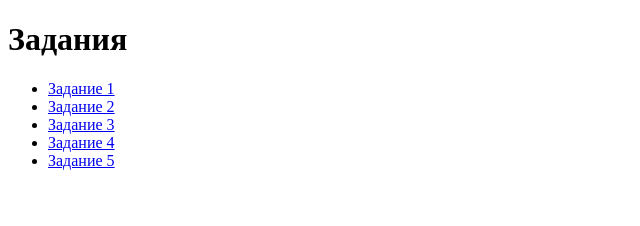
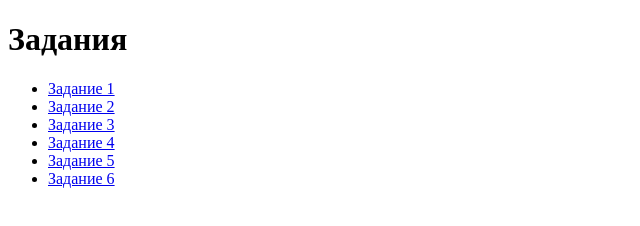
Before and after one commit to Olegarhchik/web, a plain HTML site: page tasks/tasks.html in a window 1280 px wide. Shown: the full height of the page, 0-640 px from the left. Drawn offline with Linux system fonts and the light colour scheme.

Commit message:
Update tasks.html

```diff
--- a/tasks/tasks.html
+++ b/tasks/tasks.html
@@ -14,6 +14,7 @@
         <li><a href="3/index.html">Задание 3</a></li>
         <li><a href="4/index.html">Задание 4</a></li>
         <li><a href="5/index.html">Задание 5</a></li>
+        <li><a href="6/index.html">Задание 6</a></li>
     </ul>
 </body>
 </html>
```
